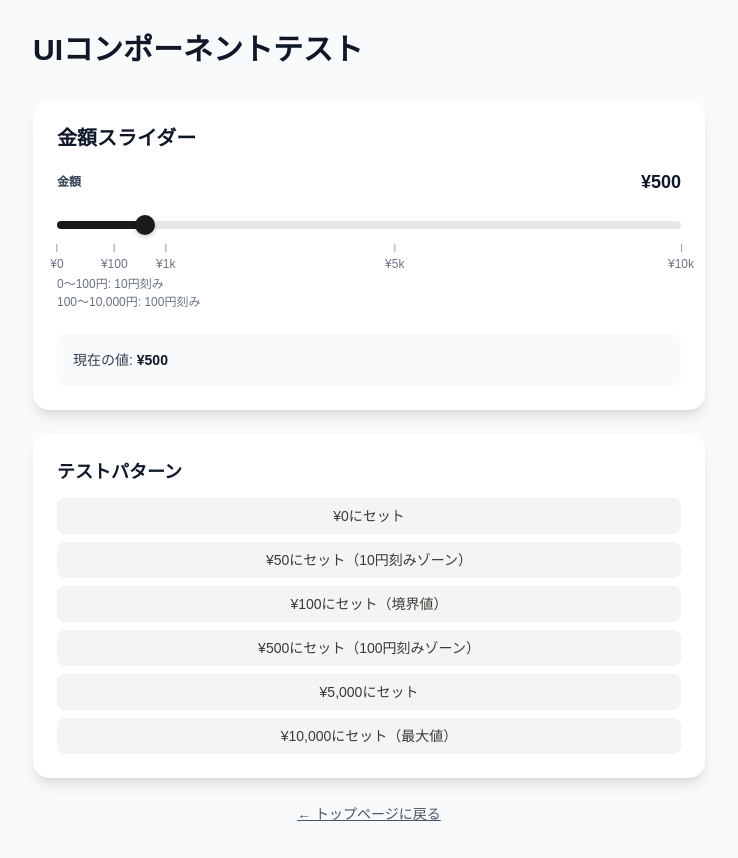
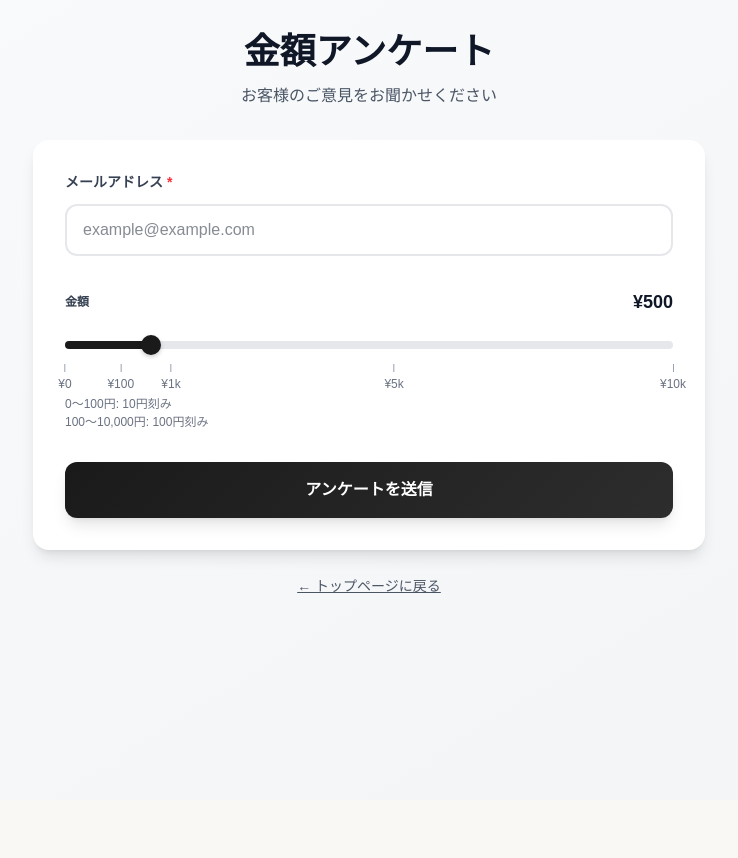
Before and after one commit to yasumap/yasumappu, a Next.js app: page /ui in a window 1280 px wide. Shown: the whole page, without its empty margins (271-1009 px from the left). After the commit the page ends 800 px from the top, so only its background shows below. Built offline with nearby package versions, Linux system fonts and the light colour scheme.

Commit message:
feat アンケートページの作成/データベース保存

```diff
--- /dev/null
+++ b/src/app/api/survey/route.ts
@@ -0,0 +1,51 @@
+import { NextResponse } from 'next/server';
+import { prisma } from '@/lib/prisma';
+
+export async function POST(request: Request) {
+  try {
+    const { email, amount } = await request.json();
+
+    // バリデーション
+    if (!email || typeof email !== 'string') {
+      return NextResponse.json(
+        { error: 'メールアドレスは必須です' },
+        { status: 400 }
+      );
+    }
+
+    if (typeof amount !== 'number' || amount < 0 || amount > 10000) {
+      return NextResponse.json(
+        { error: '金額は0〜10,000円の範囲で入力してください' },
+        { status: 400 }
+      );
+    }
+
+    // メールアドレスのバリデーション
+    const emailRegex = /^[^\s@]+@[^\s@]+\.[^\s@]+$/;
+    if (!emailRegex.test(email)) {
+      return NextResponse.json(
+        { error: '有効なメールアドレスを入力してください' },
+        { status: 400 }
+      );
+    }
+
+    // データ保存
+    const survey = await prisma.survey.create({
+      data: {
+        email,
+        amount,
+      },
+    });
+
+    return NextResponse.json(
+      { message: 'アンケートを送信しました', survey },
+      { status: 201 }
+    );
+  } catch (error) {
+    console.error('Survey submission error:', error);
+    return NextResponse.json(
+      { error: 'アンケートの送信に失敗しました' },
+      { status: 500 }
+    );
+  }
+}
--- a/src/app/ui/page.tsx
+++ b/src/app/ui/page.tsx
@@ -3,78 +3,108 @@
 import { useState } from 'react';
 import AmountSlider from '@/components/ui/AmountSlider';
 
-export default function UITestPage() {
+export default function SurveyPage() {
   const [amount, setAmount] = useState(500);
+  const [email, setEmail] = useState('');
+  const [isSubmitting, setIsSubmitting] = useState(false);
+  const [message, setMessage] = useState<{ type: 'success' | 'error'; text: string } | null>(null);
+
+  const handleSubmit = async (e: React.FormEvent) => {
+    e.preventDefault();
+    setIsSubmitting(true);
+    setMessage(null);
+
+    try {
+      const response = await fetch('/api/survey', {
+        method: 'POST',
+        headers: {
+          'Content-Type': 'application/json',
+        },
+        body: JSON.stringify({ email, amount }),
+      });
+
+      const data = await response.json();
+
+      if (!response.ok) {
+        throw new Error(data.error || 'アンケートの送信に失敗しました');
+      }
+
+      setMessage({ type: 'success', text: 'アンケートを送信しました！ご協力ありがとうございます。' });
+      setEmail('');
+      setAmount(500);
+    } catch (error) {
+      setMessage({
+        type: 'error',
+        text: error instanceof Error ? error.message : 'エラーが発生しました',
+      });
+    } finally {
+      setIsSubmitting(false);
+    }
+  };
 
   return (
-    <div className="min-h-screen bg-gray-50 p-8">
+    <div className="min-h-screen bg-gradient-to-br from-gray-50 to-gray-100 p-4 sm:p-8">
       <div className="max-w-2xl mx-auto">
-        <h1 className="text-3xl font-bold text-gray-900 mb-8">
-          UIコンポーネントテスト
+        <div className="text-center mb-8">
+          <h1 className="text-3xl sm:text-4xl font-bold text-gray-900 mb-3">
+            金額アンケート
           </h1>
+          <p className="text-gray-600">
+            お客様のご意見をお聞かせください
+          </p>
+        </div>
 
-        <div className="bg-white rounded-2xl shadow-lg p-6 mb-6">
-          <h2 className="text-xl font-bold text-gray-900 mb-4">
-            金額スライダー
-          </h2>
+        <form onSubmit={handleSubmit} className="bg-white rounded-2xl shadow-lg p-6 sm:p-8">
+          {/* メールアドレス入力 */}
+          <div className="mb-8">
+            <label className="block text-sm font-bold mb-3 text-gray-700">
+              メールアドレス <span className="text-red-500">*</span>
+            </label>
+            <input
+              type="email"
+              value={email}
+              onChange={(e) => setEmail(e.target.value)}
+              required
+              placeholder="example@example.com"
+              className="w-full px-4 py-3 text-base rounded-xl border-2 border-gray-200 bg-white text-gray-900 focus:outline-none focus:border-gray-900 transition-all duration-200"
+            />
+          </div>
 
+          {/* 金額スライダー */}
+          <div className="mb-8">
             <AmountSlider
               value={amount}
               onChange={setAmount}
               min={0}
               max={10000}
             />
-
-          <div className="mt-6 p-4 bg-gray-50 rounded-lg">
-            <p className="text-sm font-medium text-gray-700">
-              現在の値: <span className="font-bold text-gray-900">¥{amount.toLocaleString()}</span>
-            </p>
-          </div>
           </div>
 
-        <div className="bg-white rounded-2xl shadow-lg p-6">
-          <h3 className="text-lg font-bold text-gray-900 mb-3">
-            テストパターン
-          </h3>
-          <div className="space-y-2">
+          {/* メッセージ表示 */}
+          {message && (
+            <div
+              className={`mb-6 p-4 rounded-xl font-medium animate-scale-in ${
+                message.type === 'success'
+                  ? 'bg-green-50 text-green-700 border border-green-200'
+                  : 'bg-red-50 text-red-700 border border-red-200'
+              }`}
+            >
+              {message.text}
+            </div>
+          )}
+
+          {/* 送信ボタン */}
           <button
-              onClick={() => setAmount(0)}
-              className="w-full px-4 py-2 bg-gray-100 hover:bg-gray-200 rounded-lg text-sm font-medium transition-colors"
+            type="submit"
+            disabled={isSubmitting}
+            className="w-full py-4 rounded-xl text-white font-bold text-base transition-all duration-200 active:opacity-80 disabled:opacity-50 disabled:cursor-not-allowed shadow-lg"
+            style={{
+              background: 'linear-gradient(135deg, #1a1a1a 0%, #2d2d2d 100%)',
+            }}
           >
-              ¥0にセット
+            {isSubmitting ? '送信中...' : 'アンケートを送信'}
           </button>
-            <button
-              onClick={() => setAmount(50)}
-              className="w-full px-4 py-2 bg-gray-100 hover:bg-gray-200 rounded-lg text-sm font-medium transition-colors"
-            >
-              ¥50にセット（10円刻みゾーン）
-            </button>
-            <button
-              onClick={() => setAmount(100)}
-              className="w-full px-4 py-2 bg-gray-100 hover:bg-gray-200 rounded-lg text-sm font-medium transition-colors"
-            >
-              ¥100にセット（境界値）
-            </button>
-            <button
-              onClick={() => setAmount(500)}
-              className="w-full px-4 py-2 bg-gray-100 hover:bg-gray-200 rounded-lg text-sm font-medium transition-colors"
-            >
-              ¥500にセット（100円刻みゾーン）
-            </button>
-            <button
-              onClick={() => setAmount(5000)}
-              className="w-full px-4 py-2 bg-gray-100 hover:bg-gray-200 rounded-lg text-sm font-medium transition-colors"
-            >
-              ¥5,000にセット
-            </button>
-            <button
-              onClick={() => setAmount(10000)}
-              className="w-full px-4 py-2 bg-gray-100 hover:bg-gray-200 rounded-lg text-sm font-medium transition-colors"
-            >
-              ¥10,000にセット（最大値）
-            </button>
-          </div>
-        </div>
+        </form>
 
         <div className="mt-6 text-center">
           <a
```
Also changed, not shown: 1 other file (tests, documents, lock files or other folders). Lines whose indentation alone changed are shown as unchanged.
